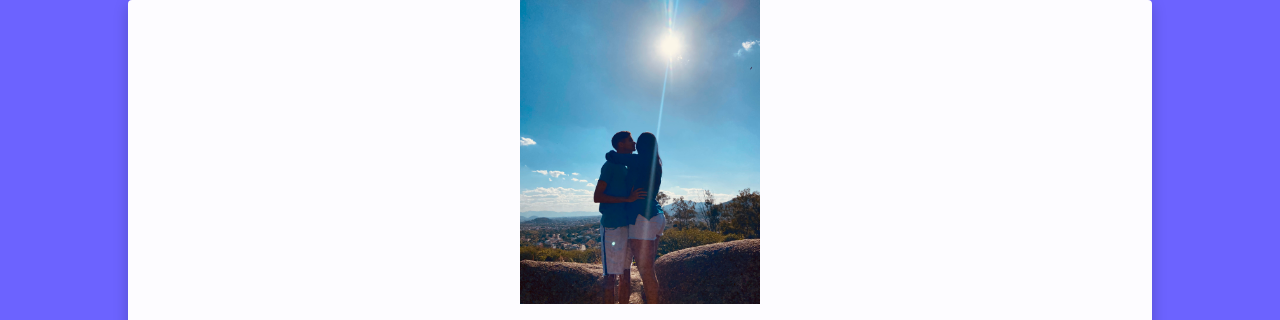
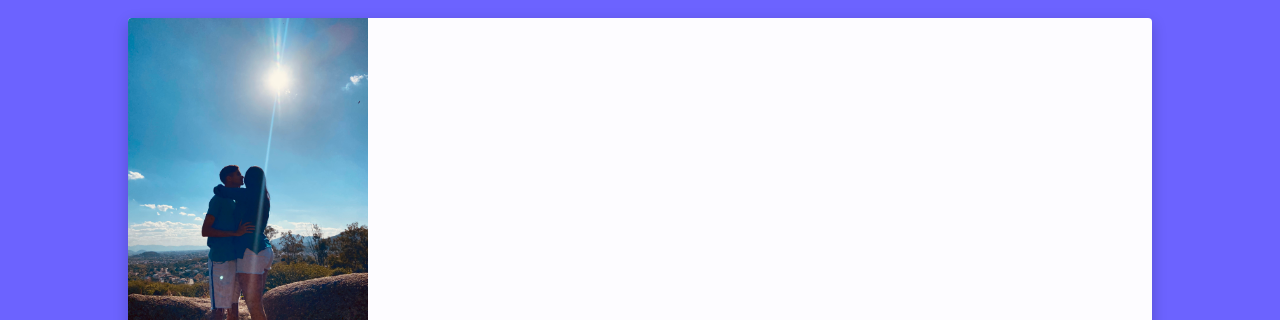
Before and after one commit to Vinicius0122/momo, a plain HTML site: page index.html in a window 1280 px wide. Shown: the top 320 px of the page. Drawn offline with Linux system fonts and the light colour scheme; a web font is replaced by a local one.

Commit message:
Add files via upload

```diff
--- a/style.css
+++ b/style.css
@@ -7,7 +7,7 @@ body{
 background: #6c63ff;
 display: grid;
 place-items: center;
-height: 100vh;
+height: 100%;
 margin: 0;
 font-family: "open sans", sans-serif;
 color: #000000;
@@ -16,11 +16,11 @@ color: #000000;
 .card{
  background: #fdfcff;
  border-radius: 4px;
- height: 85vh;
- width: 80vw;
+ height: 95%;
+ width: 80%;
  box-shadow: 0 5px 15px rgba( 0, 0, 0, 0.2);
  text-align: center;
- display: flex;
+ display: grid;
  flex-direction: column;
  justify-content: center;
  align-items: center;
```
